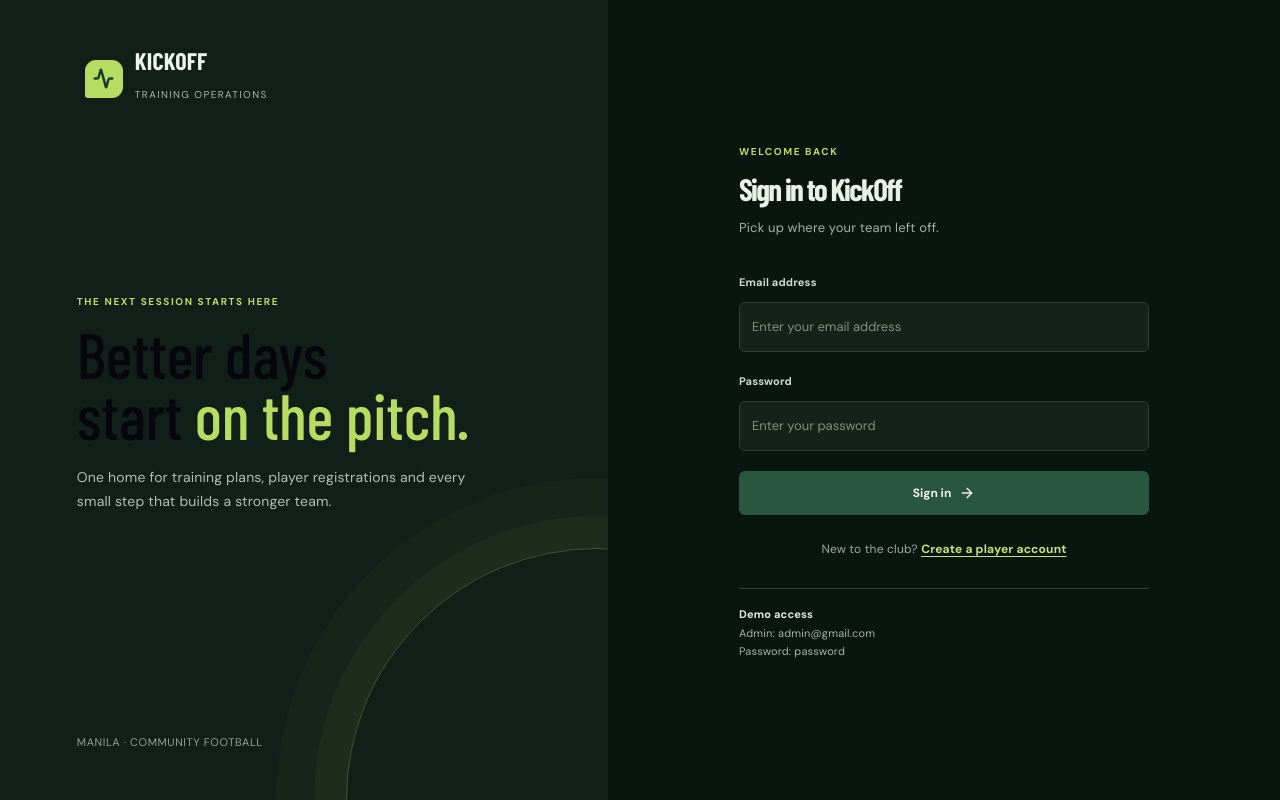
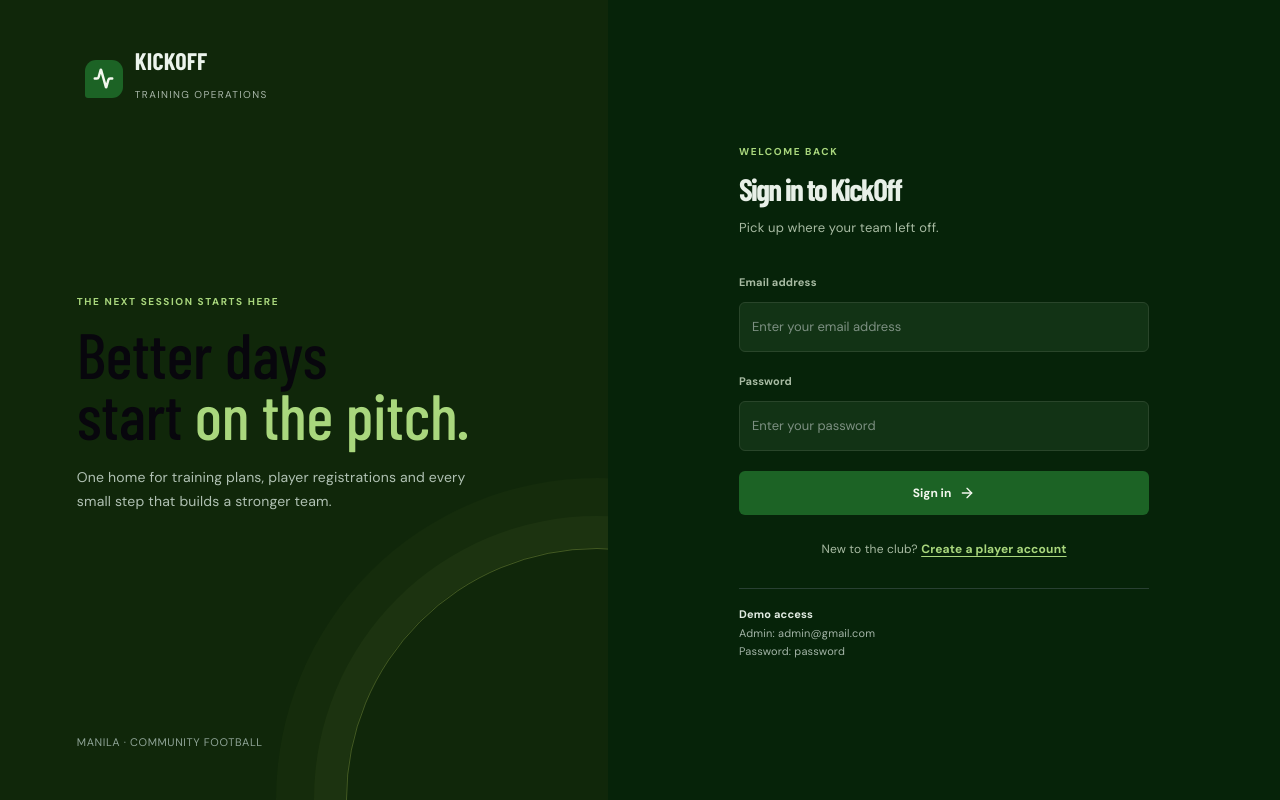
Before and after one commit to johncrismelboligao-sketch/DC4_BoligaoMiniCapstone, a React (Vite) app in the folder frontend/: page /login in a window 1280 px wide. Built offline with nearby package versions, Linux system fonts and the light colour scheme; no server answers; a web font is replaced by a local one.

Commit message:
gi ilisan nako color maam

```diff
--- a/frontend/src/kickoff.css
+++ b/frontend/src/kickoff.css
@@ -1,17 +1,17 @@
 @import url('https://fonts.googleapis.com/css2?family=Barlow+Condensed:wght@500;600;700;800&family=DM+Sans:wght@400;500;600;700&display=swap');
 
 :root {
-  color: #e7efe7;
-  background: #0a120e;
+  color: #e5f0e1;
+  background: #062309;
   color-scheme: dark;
-  --forest: #193c2d;
-  --leaf: #72a77b;
-  --lime: #b7dc62;
-  --paper: #0b1510;
-  --ink: #e7efe7;
-  --muted: #9aaba0;
-  --line: #263b30;
-  --clay: #d1b65e;
+  --forest: #10270a;
+  --leaf: #55a34e;
+  --lime: #a9d77d;
+  --paper: #062309;
+  --ink: #e5f0e1;
+  --muted: #a8bba3;
+  --line: #29452a;
+  --clay: #a9d77d;
   --display: 'Barlow Condensed', 'Arial Narrow', sans-serif;
   font-family: 'DM Sans', sans-serif;
   font-synthesis: none;
@@ -359,7 +359,7 @@ a { color: inherit; }
 }
 @media (prefers-reduced-motion: reduce) { *, *::before, *::after { animation-duration: .01ms !important; transition-duration: .01ms !important; } }
 
-/* Shared dark forest theme, based on the KickOff sign-in reference. */
+/* Shared deep green palette. */
 .app-frame,
 .auth-screen { background: #0b1510; }
 .sidebar,
@@ -529,3 +529,59 @@ a { color: inherit; }
 .loading-mark { border-color: #263b30; border-top-color: #84b978; }
 
 ::selection { color: #0b1510; background: #b7dc62; }
+
+/* Green palette from the supplied reference image. */
+:root {
+  --palette-950: #062309;
+  --palette-900: #10270a;
+  --palette-800: #123315;
+  --palette-700: #20441b;
+  --palette-600: #1c6325;
+  --palette-text: #e5f0e1;
+  --palette-muted: #a8bba3;
+  --palette-border: #29452a;
+  --palette-highlight: #a9d77d;
+}
+body, .app-frame, .workspace, .auth-screen, .auth-main { background: var(--palette-950); color: var(--palette-text); }
+.sidebar, .auth-aside { background: var(--palette-900); }
+.topbar { background: rgba(16, 39, 10, .96); border-color: var(--palette-border); }
+.brand-mark, .primary-button { background: var(--palette-600); color: #f3f8ef; }
+.brand-mark { color: #f3f8ef; }
+.primary-button:hover { background: #287332; }
+.nav-link:hover, .nav-link.active { background: var(--palette-700); color: #fff; }
+.role-chip, .avatar { background: var(--palette-800); color: var(--palette-highlight); }
+.surface-panel, .stat-card, .session-row, .registration-toolbar, .registration-row,
+.club-table-wrap, .filter-bar, .date-stamp, .session-modal { background: var(--palette-900); border-color: var(--palette-border); }
+.session-row:hover { border-color: var(--palette-600); }
+.detail-facts, .drill-plan li, .member-summary, .toggle-row,
+.search-field, .filter-bar select, .filter-date, .field input, .field select,
+.field textarea, .select-control, .attendance-button { background: var(--palette-800); border-color: var(--palette-border); color: var(--palette-text); }
+.club-table th { background: var(--palette-800); border-color: var(--palette-border); color: #d0e3c9; }
+.club-table td { border-color: var(--palette-border); color: var(--palette-muted); }
+.club-table td strong, .session-row-title strong, .upcoming-main strong,
+.registration-person strong, .registration-session strong, .detail-facts strong,
+.drill-plan strong, .empty-state strong, .toggle-row strong, .member-summary strong { color: var(--palette-text); }
+.club-table tbody tr:hover, .drill-option:hover, .secondary-button:hover,
+.filter-tab:hover, .club-tab:hover { background: var(--palette-700); }
+.category-token, .role-token, .drill-order { color: #d7ebce; background: var(--palette-700); }
+.role-admin, .role-coach { color: #d7ebce; background: var(--palette-800); }
+.filter-tab.active, .club-tab.active, .attendance-button.selected { color: var(--palette-highlight); background: var(--palette-700); }
+.date-block, .session-date-tile { background: var(--palette-800); color: var(--palette-highlight); }
+.stat-moss, .stat-amber, .stat-blue, .stat-clay { background: var(--palette-800); color: #d7ebce; }
+.status-ongoing, .status-approved, .status-scheduled, .status-pending { background: var(--palette-700); color: #d7ebce; }
+.detail-facts small, .session-row-copy > span, .upcoming-meta, .registration-person > div > span,
+.registration-session > span, .page-subtitle, .auth-panel > p, .field label,
+.profile-name, .breadcrumb { color: var(--palette-muted); }
+.secondary-button, .attendance-button { background: var(--palette-800); color: var(--palette-text); border-color: var(--palette-border); }
+.secondary-button:hover { background: var(--palette-700); }
+.primary-button, .primary-button:hover { color: #f3f8ef; }
+.success-banner, .action-approve { color: #d7ebce; background: var(--palette-800); border-color: var(--palette-700); }
+.active-token.is-active { color: #b9e0a8; }
+.club-tabs, .modal-heading { border-color: var(--palette-border); }
+.drill-picker { background: var(--palette-900); border-color: var(--palette-border); }
+.drill-option > span { color: var(--palette-text); }
+.drill-option small, .scope-note, .list-summary, .stat-note { color: var(--palette-muted); }
+.field input:focus, .field select:focus, .field textarea:focus, .select-control:focus { border-color: var(--palette-600); box-shadow: 0 0 0 3px rgba(28, 99, 37, .3); }
+.auth-switch a, .eyebrow, .empty-kicker, .dashboard-footer a { color: var(--palette-highlight); }
+.loading-mark { border-color: var(--palette-border); border-top-color: var(--palette-600); }
+::selection { color: #fff; background: var(--palette-600); }
```
